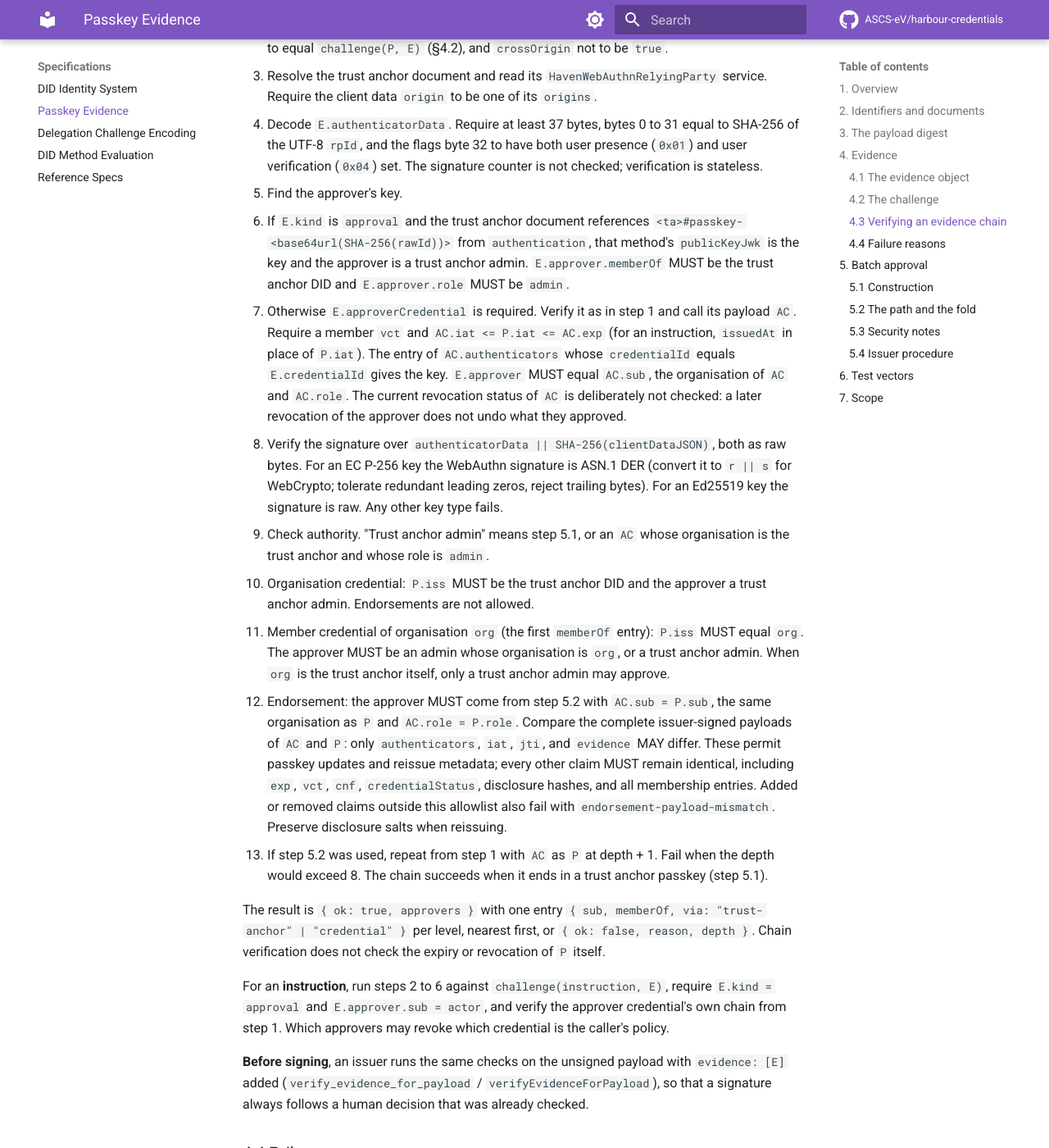
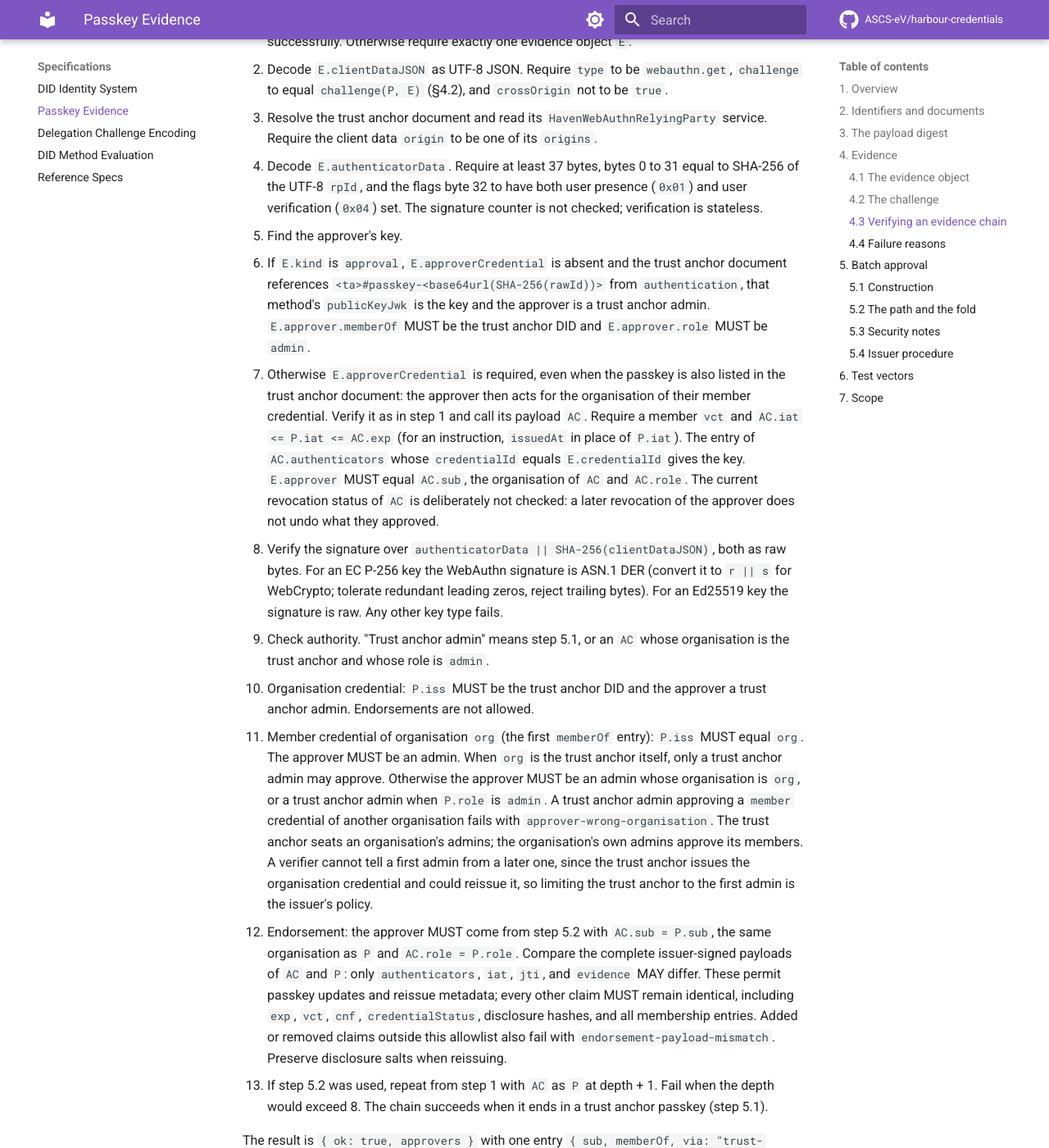
Before and after one commit to reachhaven/harbour-credentials, an MkDocs documentation site: the page built from docs/specs/passkey-evidence.md, in a window 1280 px wide and 1400 px high, scrolled down 3846 px. Shown: the whole window at 82% size. Built offline with MkDocs 1.6.1 and Material for MkDocs 9.7.7, drawn with Linux system fonts in a browser that asks for light colours; comment, search, counter and statistics services are not loaded; some of the changed text lies outside the part shown.

Commit message:
fix(evidence): trust anchor admins approve only admin roles of other organisations
- Step 7: a member credential of another organisation needs an admin of that organisation,
  or a trust anchor admin only when P.role is admin (else approver-wrong-organisation)
- Step 5.1 applies only without approverCredential, so a trust anchor admin who also
  administers another organisation acts for it through that organisation's credential
- Add vectors for both rules and regenerate them

Signed-off-by: felix hoops <9974641+flhps@users.noreply.github.com>
Signed-off-by: jdsika <carlo.van-driesten@vdl.digital>

```diff
--- a/docs/specs/passkey-evidence.md
+++ b/docs/specs/passkey-evidence.md
@@ -123,8 +123,10 @@ For an action that is not an issuance, `p` is an **instruction** object:
 - `kind` is `approval`, or `endorsement` when a person's own existing passkey
   approves a reissue of their own credential that only changes
   `authenticators`. For an endorsement `approver.role` is the person's own role.
-- `approverCredential` is omitted when the approving passkey is listed in the
-  trust anchor document.
+- `approverCredential` is omitted when the approver acts as a trust anchor
+  admin through a passkey listed in the trust anchor document. A person whose
+  passkey is listed there and who also administers another organisation
+  includes the member credential of that organisation to act for it.
 - `merklePath` is present only when one assertion approved several payloads
   (§5). Absent, `null` and `[]` all mean a batch of one.
 - The evidence is not covered by the digest; it is covered by the issuer
@@ -171,12 +173,15 @@ credential as `P`.
    presence (`0x01`) and user verification (`0x04`) set. The signature counter
    is not checked; verification is stateless.
 5. Find the approver's key.
-   1. If `E.kind` is `approval` and the trust anchor document references
+   1. If `E.kind` is `approval`, `E.approverCredential` is absent and the
+      trust anchor document references
       `<ta>#passkey-<base64url(SHA-256(rawId))>` from `authentication`, that
       method's `publicKeyJwk` is the key and the approver is a trust anchor
       admin. `E.approver.memberOf` MUST be the trust anchor DID and
       `E.approver.role` MUST be `admin`.
-   2. Otherwise `E.approverCredential` is required. Verify it as in step 1 and
+   2. Otherwise `E.approverCredential` is required, even when the passkey is
+      also listed in the trust anchor document: the approver then acts for
+      the organisation of their member credential. Verify it as in step 1 and
       call its payload `AC`. Require a member `vct` and
       `AC.iat <= P.iat <= AC.exp` (for an instruction, `issuedAt` in place of
       `P.iat`). The entry of `AC.authenticators` whose `credentialId` equals
@@ -194,9 +199,16 @@ credential as `P`.
    - Organisation credential: `P.iss` MUST be the trust anchor DID and the
      approver a trust anchor admin. Endorsements are not allowed.
    - Member credential of organisation `org` (the first `memberOf` entry):
-     `P.iss` MUST equal `org`. The approver MUST be an admin whose organisation
-     is `org`, or a trust anchor admin. When `org` is the trust anchor itself,
-     only a trust anchor admin may approve.
+     `P.iss` MUST equal `org`. The approver MUST be an admin. When `org` is
+     the trust anchor itself, only a trust anchor admin may approve.
+     Otherwise the approver MUST be an admin whose organisation is `org`, or
+     a trust anchor admin when `P.role` is `admin`. A trust anchor admin
+     approving a `member` credential of another organisation fails with
+     `approver-wrong-organisation`. The trust anchor seats an organisation's
+     admins; the organisation's own admins approve its members. A verifier
+     cannot tell a first admin from a later one, since the trust anchor
+     issues the organisation credential and could reissue it, so limiting
+     the trust anchor to the first admin is the issuer's policy.
    - Endorsement: the approver MUST come from step 5.2 with `AC.sub = P.sub`,
      the same organisation as `P` and `AC.role = P.role`. Compare the complete
      issuer-signed payloads of `AC` and `P`: only `authenticators`, `iat`, `jti`,
@@ -306,7 +318,11 @@ a `position` of `left` or `right`; anything else fails with
   batch, that screen MUST list every payload in the batch and their number.
 - **Authority is per payload.** One assertion proves one decision by one
   person, but step 7 runs for each credential separately. A batch cannot give
-  an approver authority they do not have for any individual member.
+  an approver authority they do not have for any individual member. Each
+  evidence object picks its approver form on its own (§4.3 step 5), so a
+  person who is a trust anchor admin and an admin of another organisation can
+  approve trust anchor items without `approverCredential` and that
+  organisation's items with it, under one assertion.
 - **Approver window.** `AC.iat <= P.iat <= AC.exp` is checked per credential,
   so all payloads of a batch should share the approval time as `iat`.
 
```
Also changed, not shown: 4 other files.
